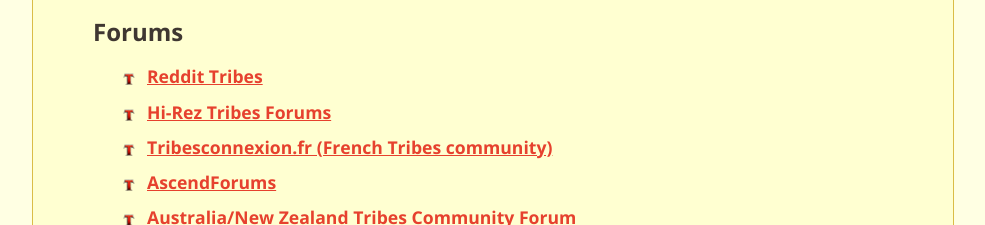
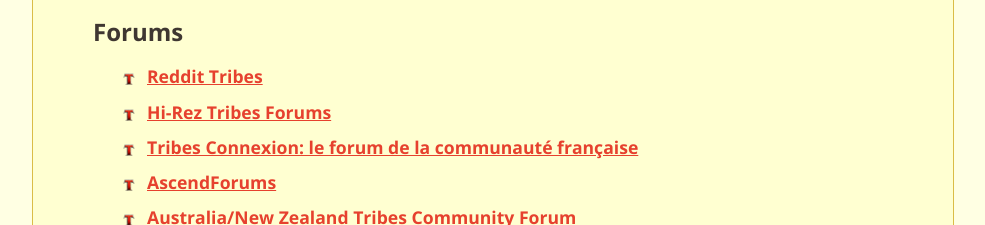
Before and after one commit to mikesligo/playapug, a plain HTML site: page index.html in a window 1280 px wide. Shown: the part 3800-4025 px from the top of the page, without its empty margins (147-1132 px from the left). Drawn offline with nearby package versions, Linux system fonts and the light colour scheme.

Commit message:
tribesconnexion.fr was renamed

```diff
--- a/index.html
+++ b/index.html
@@ -141,7 +141,7 @@
           <p><a href="http://forum.hirezstudios.com/phpbb/viewforum.php?f=250">Hi-Rez Tribes Forums</a></p>
           </li>
           <li>
-          <p><a href="http://www.tribesconnexion.fr/">Tribesconnexion.fr (French Tribes community)</a></p>
+          <p><a href="http://www.tribesconnexion.fr/">Tribes Connexion: le forum de la communaut&#233; fran&#231;aise</a></p>
           </li>
           <li>
           <p><a href="http://www.ascendforums.com/">AscendForums</a></p>
```
